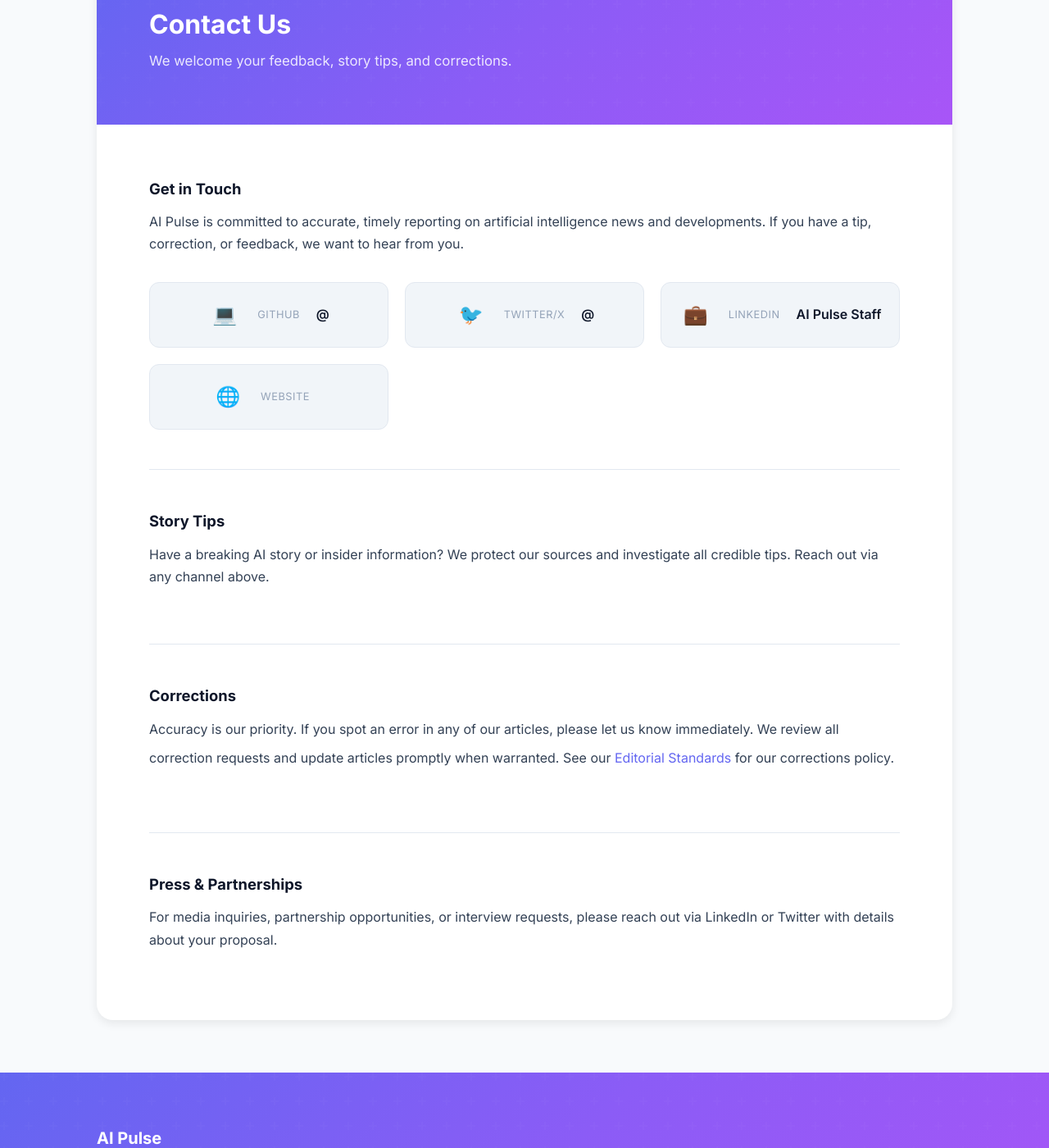
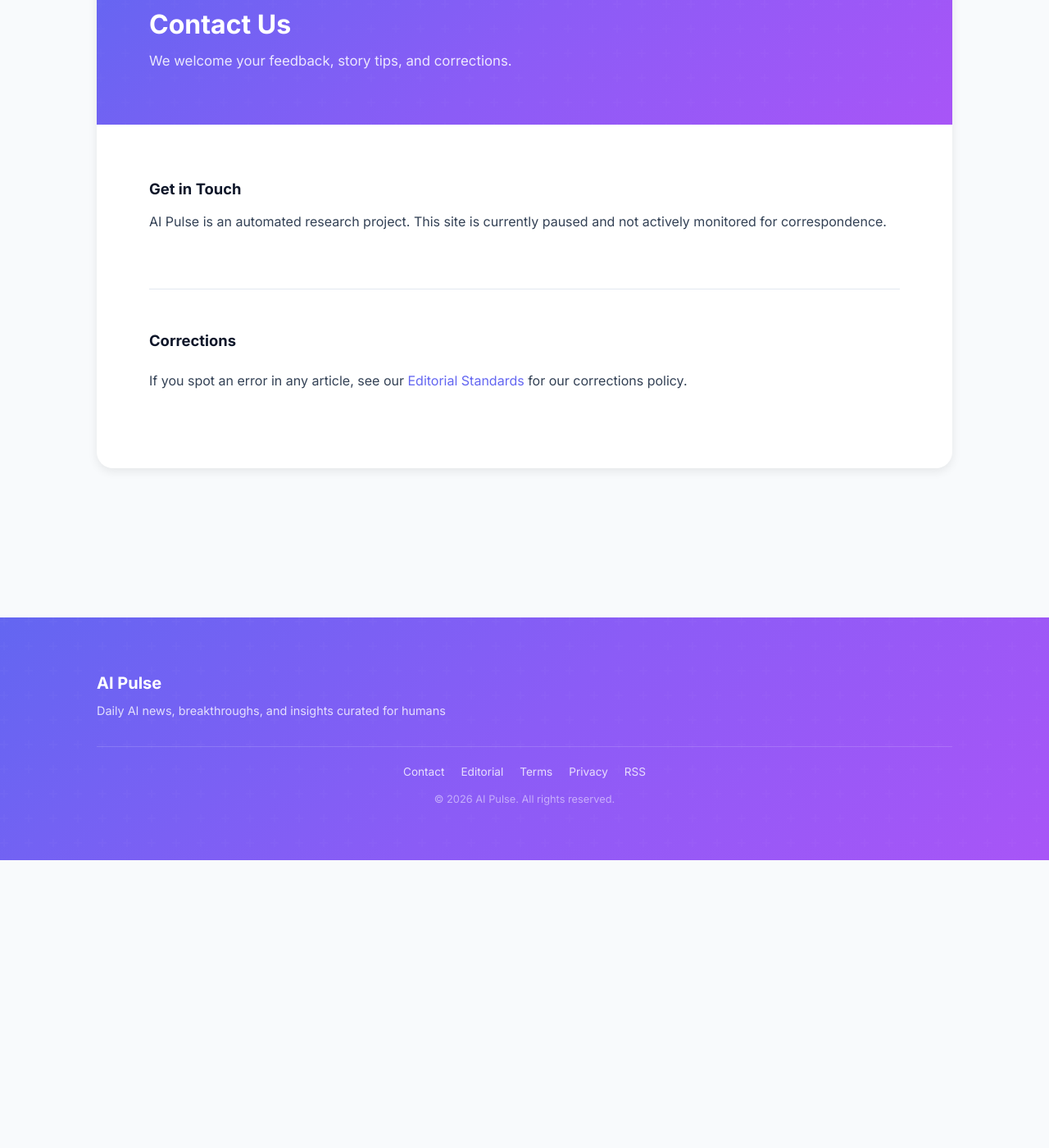
Before and after one commit to sinankprn/aipulsenews, a Jekyll site: the page built from contact.md, in a window 1280 px wide and 1400 px high, scrolled down 351 px. Shown: the whole window at 82% size. Built offline with Jekyll 4.4.1, drawn with Linux system fonts in a browser that asks for light colours.

Commit message:
Remove social contact links from contact page
Strip GitHub/Twitter/LinkedIn/Website cards that rendered with empty
hrefs after the author identity was cleared, and drop the "reach out
via LinkedIn or Twitter" copy from the Press & Partnerships section.

Co-Authored-By: Claude Opus 4.6 <noreply@anthropic.com>

```diff
--- a/contact.md
+++ b/contact.md
@@ -15,48 +15,12 @@ permalink: /contact/
     <div class="contact-content">
       <section class="contact-section">
         <h2>Get in Touch</h2>
-        <p>AI Pulse is committed to accurate, timely reporting on artificial intelligence news and developments. If you have a tip, correction, or feedback, we want to hear from you.</p>
-
-        <div class="contact-methods">
-          <a href="https://github.com/{{ site.author.github }}" target="_blank" rel="noopener" class="contact-method">
-            <span class="contact-icon">&#128187;</span>
-            <span class="contact-label">GitHub</span>
-            <span class="contact-value">@{{ site.author.github }}</span>
-          </a>
-
-          <a href="https://twitter.com/{{ site.author.twitter }}" target="_blank" rel="noopener" class="contact-method">
-            <span class="contact-icon">&#128038;</span>
-            <span class="contact-label">Twitter/X</span>
-            <span class="contact-value">@{{ site.author.twitter }}</span>
-          </a>
-
-          <a href="https://linkedin.com/in/{{ site.author.linkedin }}" target="_blank" rel="noopener" class="contact-method">
-            <span class="contact-icon">&#128188;</span>
-            <span class="contact-label">LinkedIn</span>
-            <span class="contact-value">{{ site.author.name }}</span>
-          </a>
-
-          <a href="{{ site.author.url }}" target="_blank" rel="noopener" class="contact-method">
-            <span class="contact-icon">&#127760;</span>
-            <span class="contact-label">Website</span>
-            <span class="contact-value">{{ site.author.url | remove: 'https://' }}</span>
-          </a>
-        </div>
-      </section>
-
-      <section class="contact-section">
-        <h2>Story Tips</h2>
-        <p>Have a breaking AI story or insider information? We protect our sources and investigate all credible tips. Reach out via any channel above.</p>
+        <p>AI Pulse is an automated research project. This site is currently paused and not actively monitored for correspondence.</p>
       </section>
 
       <section class="contact-section">
         <h2>Corrections</h2>
-        <p>Accuracy is our priority. If you spot an error in any of our articles, please let us know immediately. We review all correction requests and update articles promptly when warranted. See our <a href="{{ '/editorial/' | relative_url }}">Editorial Standards</a> for our corrections policy.</p>
-      </section>
-
-      <section class="contact-section">
-        <h2>Press & Partnerships</h2>
-        <p>For media inquiries, partnership opportunities, or interview requests, please reach out via LinkedIn or Twitter with details about your proposal.</p>
+        <p>If you spot an error in any article, see our <a href="{{ '/editorial/' | relative_url }}">Editorial Standards</a> for our corrections policy.</p>
       </section>
     </div>
   </article>
```
